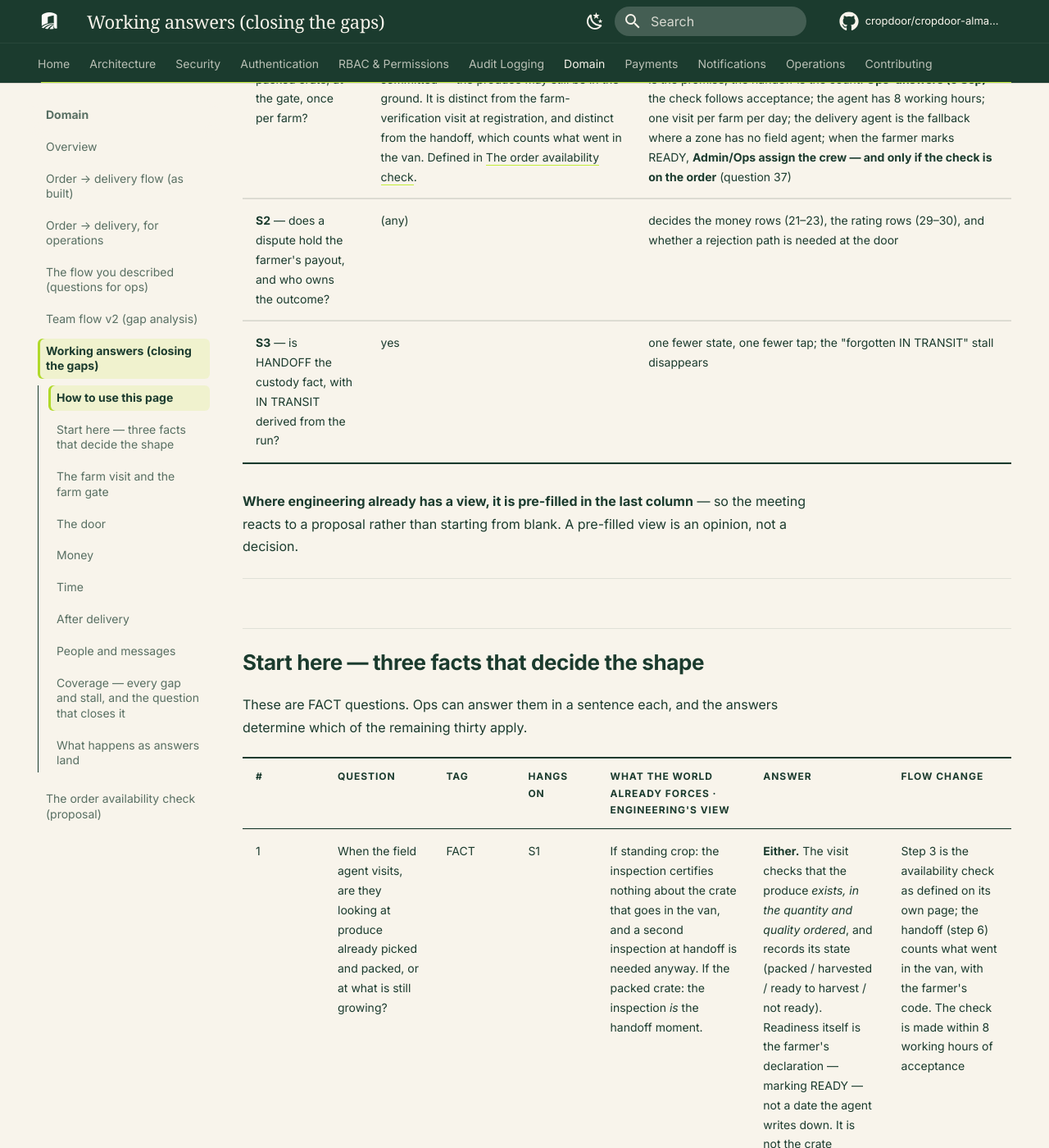
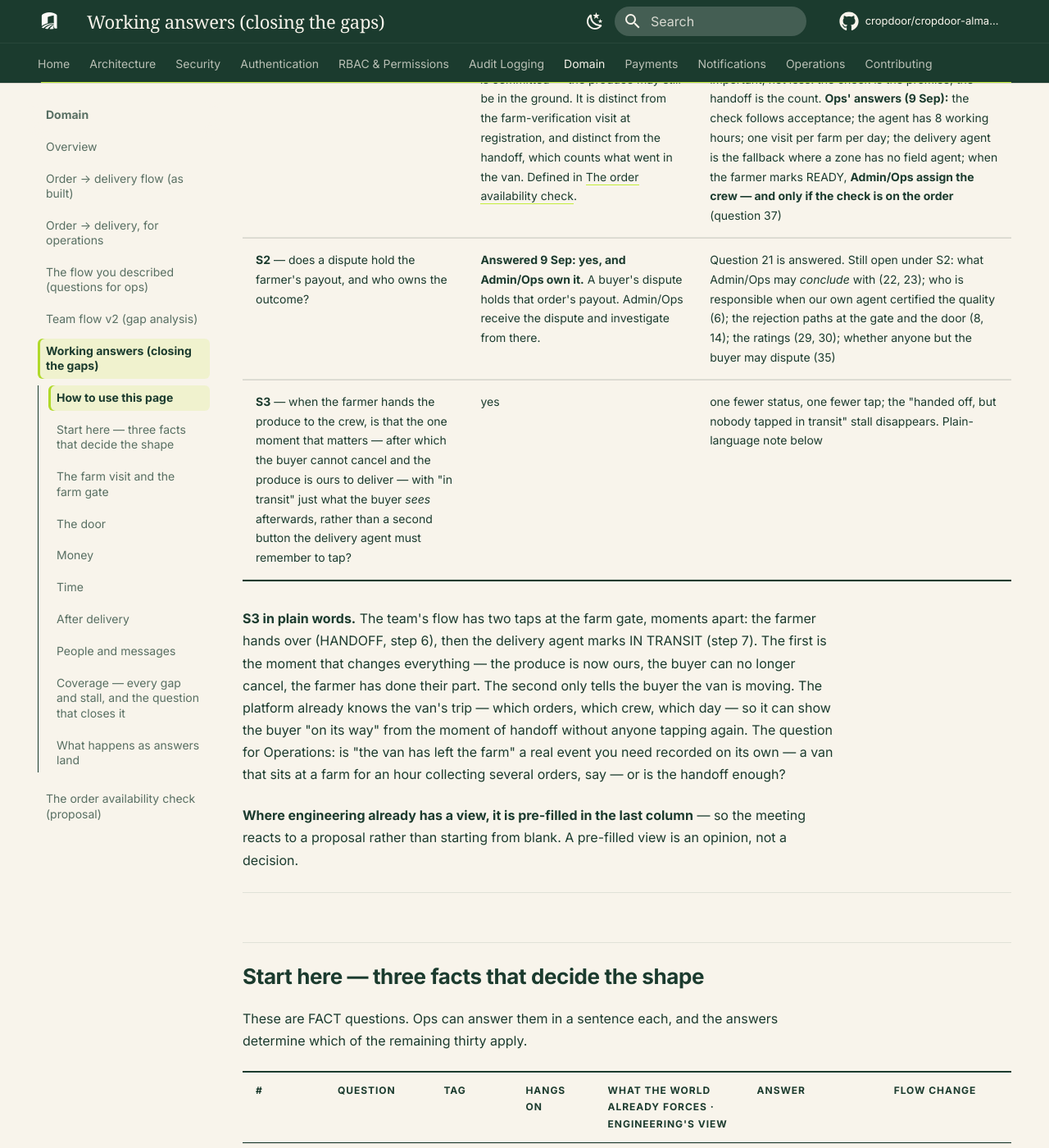
Before and after one commit to cropdoor/cropdoor-almanac, an MkDocs documentation site: the page built from docs/domain/order-delivery-flow-v2-working-answers.md, in a window 1280 px wide and 1400 px high, scrolled down 895 px. Shown: the whole window at 82% size. Built offline with MkDocs 1.6.1 and Material for MkDocs 9.7.7, drawn with Linux system fonts in a browser that asks for light colours; some web fonts are replaced; comment, search, counter and statistics services are not loaded; some of the changed text lies outside the part shown.

Commit message:
docs(domain): Q9 and S2 answered; S3 restated in plain words
Collection points are retired for now: every collection is at the farm
gate. A buyer's dispute holds that order's payout and Admin/Ops own the
investigation (S2, Q21). S3 rewritten so Operations can answer it.

```diff
--- a/docs/domain/order-delivery-flow-v2-working-answers.md
+++ b/docs/domain/order-delivery-flow-v2-working-answers.md
@@ -17,8 +17,10 @@ And by **what it hangs on** — the three shape questions from the analysis. Ans
 | Shape question | If the answer is… | Then… |
 | --- | --- | --- |
 | **S1** — is the inspection of the packed crate, at the gate, once per farm? | **Answered 9 Sep: no.** The order visit is an *availability check before a crew is committed* — the produce may still be in the ground. It is distinct from the farm-verification visit at registration, and distinct from the handoff, which counts what went in the van. Defined in [The order availability check](order-availability-check.md). | Steps 3/4 and 6 stay separate, deliberately. Question 10 (a farmer code at the gate) becomes more important, not less: the check is the promise, the handoff is the count. **Ops' answers (9 Sep):** the check follows acceptance; the agent has 8 working hours; one visit per farm per day; the delivery agent is the fallback where a zone has no field agent; when the farmer marks READY, **Admin/Ops assign the crew — and only if the check is on the order** (question 37) |
-| **S2** — does a dispute hold the farmer's payout, and who owns the outcome? | (any) | decides the money rows (21–23), the rating rows (29–30), and whether a rejection path is needed at the door |
-| **S3** — is HANDOFF the custody fact, with IN TRANSIT derived from the run? | yes | one fewer state, one fewer tap; the "forgotten IN TRANSIT" stall disappears |
+| **S2** — does a dispute hold the farmer's payout, and who owns the outcome? | **Answered 9 Sep: yes, and Admin/Ops own it.** A buyer's dispute holds that order's payout. Admin/Ops receive the dispute and investigate from there. | Question 21 is answered. Still open under S2: what Admin/Ops may *conclude* with (22, 23); who is responsible when our own agent certified the quality (6); the rejection paths at the gate and the door (8, 14); the ratings (29, 30); whether anyone but the buyer may dispute (35) |
+| **S3** — when the farmer hands the produce to the crew, is that the one moment that matters — after which the buyer cannot cancel and the produce is ours to deliver — with "in transit" just what the buyer *sees* afterwards, rather than a second button the delivery agent must remember to tap? | yes | one fewer status, one fewer tap; the "handed off, but nobody tapped in transit" stall disappears. Plain-language note below |
+
+**S3 in plain words.** The team's flow has two taps at the farm gate, moments apart: the farmer hands over (HANDOFF, step 6), then the delivery agent marks IN TRANSIT (step 7). The first is the moment that changes everything — the produce is now ours, the buyer can no longer cancel, the farmer has done their part. The second only tells the buyer the van is moving. The platform already knows the van's trip — which orders, which crew, which day — so it can show the buyer "on its way" from the moment of handoff without anyone tapping again. The question for Operations: is "the van has left the farm" a real event you need recorded on its own — a van that sits at a farm for an hour collecting several orders, say — or is the handoff enough?
 
 **Where engineering already has a view, it is pre-filled in the last column** — so the meeting reacts to a proposal rather than starting from blank. A pre-filled view is an opinion, not a decision.
 
@@ -32,7 +34,7 @@ These are FACT questions. Ops can answer them in a sentence each, and the answer
 | --- | --- | --- | --- | --- | --- | --- |
 | 1 | When the field agent visits, are they looking at produce already picked and packed, or at what is still growing? | FACT | S1 | If standing crop: the inspection certifies nothing about the crate that goes in the van, and a second inspection at handoff is needed anyway. If the packed crate: the inspection *is* the handoff moment. | **Either.** The visit checks that the produce *exists, in the quantity and quality ordered*, and records its state (packed / harvested / ready to harvest / not ready). Readiness itself is the farmer's declaration — marking READY — not a date the agent writes down. It is not the crate inspection. | Step 3 is the availability check as defined on its own page; the handoff (step 6) counts what went in the van, with the farmer's code. The check is made within 8 working hours of acceptance |
 | 2 | Is the visit once per order, or once per farm on a collection day covering everything ready? How many farms can one agent inspect in a day? | FACT | S1 | Field agents are zone-based. Per-order visits do not scale past a handful of farms. **Proposal:** one visit per farm per collection day, submitting one check per accepted order at that farm. | **Answered 9 Sep (Ops): one visit per farm per day.** One check submitted per accepted order waiting at that farm | Step 3 is scheduled per farm per day, not per order. Admin/Ops see "accepted, awaiting check" by zone |
-| 9 | Do farmers ever bring produce to a shed or collection point rather than the van coming to the farm? If yes, who is present at that handoff? | FACT | S1, S3 | The model already has aggregation points — "the shed or warehouse within a zone where farmers bring produce a van cannot collect at the farm". If this happens, the farm-gate sign-off has a different signer, possibly no farmer. | — | — |
+| 9 | Do farmers ever bring produce to a shed or collection point rather than the van coming to the farm? If yes, who is present at that handoff? | FACT | S1, S3 | The model already has aggregation points — "the shed or warehouse within a zone where farmers bring produce a van cannot collect at the farm". If this happens, the farm-gate sign-off has a different signer, possibly no farmer. | **Answered 9 Sep: no — collection points are retired for now.** Every collection is at the farm gate, with the farmer or a farm member present. Deliberately simple; to be revisited once daily operations have taught us. | One geometry only: the van comes to the farm, and the farm-gate sign-off always has the farmer (or a farm member) as the signer. A farm the van cannot reach cannot be served for now, so van access — at verification and at the check — matters more |
 
 **Then decide:**
 
@@ -77,7 +79,7 @@ These are FACT questions. Ops can answer them in a sentence each, and the answer
 | 18 | If a farmer accepts and then cancels or fails to hand over, does the farmer pay anything? Does the buyer get anything for the wait? | POLICY | — | The flow's penalties are one-sided. Engineering's view: at minimum the buyer is refunded in full *including the delivery fee*, and a farmer failure after READY is recorded against the farm. | — | — |
 | 19 | Van breaks down, or we miss the date: farmer still paid? Buyer refunded the fee? Buyer's penalty waived if they cancel because we were late? | POLICY | S2 | Engineering's view: platform failure → farmer paid (they delivered to us), buyer refunded fee, penalty waived. It is our failure. | — | — |
 | 20 | When an agent collects cash, when and how does it reach us? How do we know at month-end which cash is still in agents' pockets? | FACT | — | Today cash is recorded as ours the moment the agent confirms. Whatever the real remittance is (daily to office, mobile money, bank) becomes a step with a record, so "collected" and "banked" are different facts. | — | — |
-| 21 | Does a complaint after delivery pause the farmer's payment? For how long? If already paid, do we take it back from their next sale? | POLICY | S2 | Engineering's view: **yes, an open dispute holds that order's payout**, and the payout clearance window should be at least the dispute window so an *undisputed* order clears exactly as the window closes. Clawback from future sales should be the exception, not the mechanism. | — | — |
+| 21 | Does a complaint after delivery pause the farmer's payment? For how long? If already paid, do we take it back from their next sale? | POLICY | S2 | Engineering's view: **yes, an open dispute holds that order's payout**, and the payout clearance window should be at least the dispute window so an *undisputed* order clears exactly as the window closes. Clawback from future sales should be the exception, not the mechanism. | **Answered 9 Sep (S2): yes.** A buyer's dispute holds that order's payout; Admin/Ops receive it and investigate. Still open: for how long, and what happens if the farmer was already paid | The payout run skips any order with an open dispute; Admin/Ops' dispute queue is where it is released or resolved |
 | 22 | "Partial refund", "replacement", "goodwill credit" — what actually happens, who moves what money, who pays for a replacement delivery? | POLICY | S2 | None of these outcomes moves money today. Each needs a rail: partial refund = a refund of a stated amount; replacement = a new order at whose cost?; goodwill credit = a buyer balance we do not have. Pick which outcomes we actually offer. | — | — |
 | 23 | A cash buyer wins a complaint — how do we pay them back? | POLICY | — | Needs a pay-to-buyer rail (mobile money) and an answer to "has the agent's cash even been banked". | — | — |
 | 24 | Does a cancellation fee attract VAT or levies? What document does the buyer receive for it? | FACT | — | An accountant's question. The answer decides whether the penalty is one ledger line or two, and whether a credit note can carry it. | — | — |
```
Also changed, not shown: docs/domain/order-availability-check.md (+1 -1 lines).
